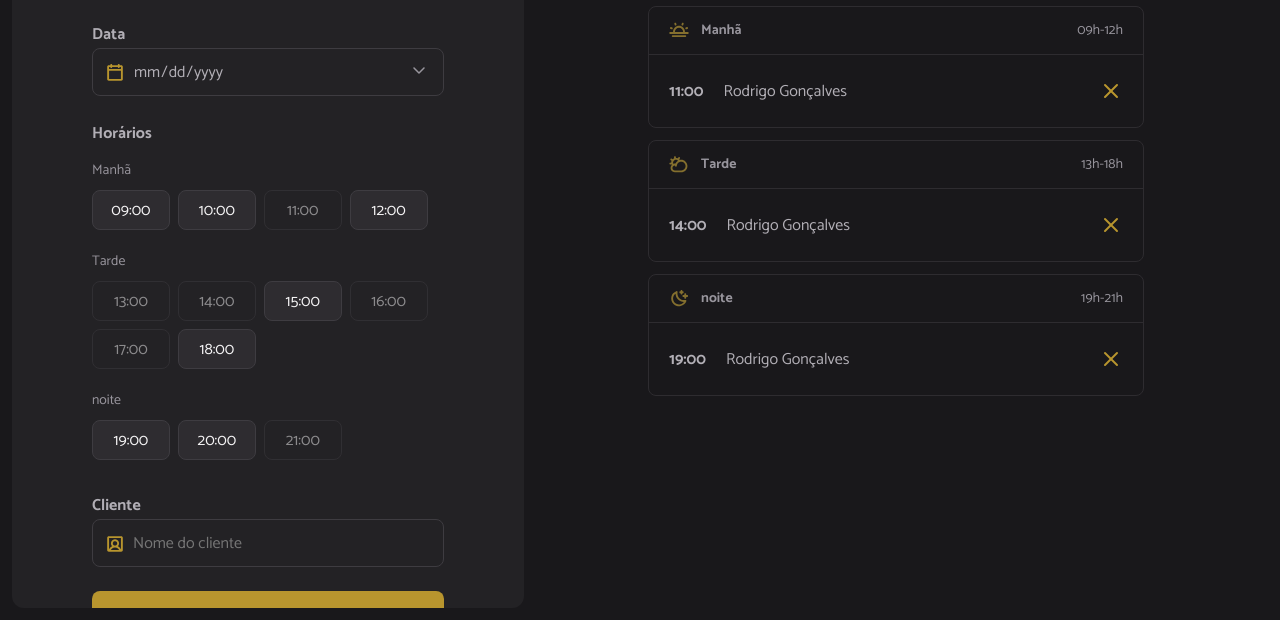
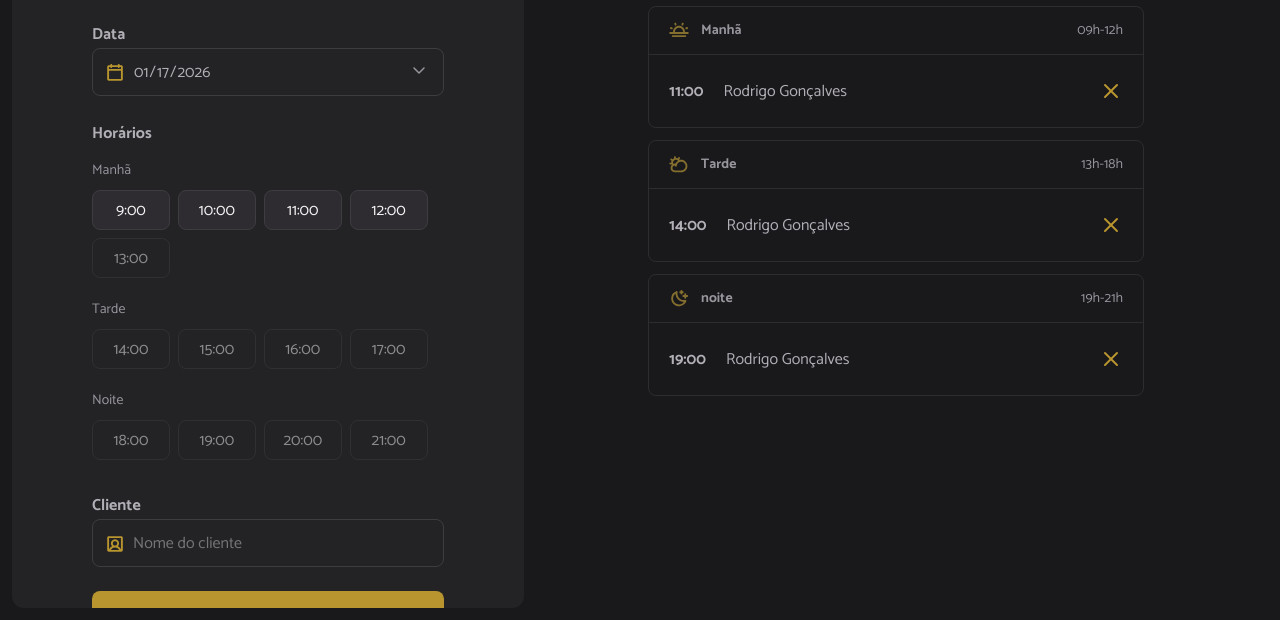
Before and after one commit to keewonf/hairday-fullstack, a website built with webpack: page index.html in a window 1280 px wide. Shown: the part 180-800 px from the top of the page. Built offline with nearby package versions, Linux system fonts and the light colour scheme.

Commit message:
feat: add modular structure and dynamic hours rendering

```diff
--- a/index.html
+++ b/index.html
@@ -37,67 +37,27 @@
         <span class="label">Horários</span>
         <ul id="hours" class="hours" aria-label="Horários disponíveis de manhã">
           <!-- Exemplo: Manhã -->
-          <li data-period="morning" class="hour-period">Manhã</li>
+          <!-- <li data-period="morning" class="hour-period">Manhã</li>
           <li data-period="morning" value="09:00" class="hour hour-available">
             09:00
-          </li>
-          <li data-period="morning" value="10:00" class="hour hour-available">
-            10:00
-          </li>
-          <li data-period="morning" value="11:00" class="hour hour-unavailable">
-            11:00
-          </li>
-          <li data-period="morning" value="12:00" class="hour hour-available">
-            12:00
-          </li>
+          </li> -->
           <!-- Exemplo: Tarde  -->
-          <li data-period="morning" class="hour-period">Tarde</li>
+          <!-- <li data-period="afternoon" class="hour-period">Tarde</li>
           <li
             data-period="afternoon"
             value="13:00"
             class="hour hour-unavailable"
           >
             13:00
-          </li>
-          <li
-            data-period="afternoon"
-            value="14:00"
-            class="hour hour-unavailable"
-          >
-            14:00
-          </li>
-          <li data-period="afternoon" value="15:00" class="hour hour-available">
-            15:00
-          </li>
-          <li
-            data-period="afternoon"
-            value="16:00"
-            class="hour hour-unavailable"
-          >
-            16:00
-          </li>
-          <li
-            data-period="afternoon"
-            value="17:00"
-            class="hour hour-unavailable"
-          >
-            17:00
-          </li>
-          <li data-period="afternoon" value="18:00" class="hour hour-available">
-            18:00
-          </li>
+          </li> -->
+
           <!-- Exemplo: Noite -->
-          <li data-period="morning" class="hour-period">noite</li>
+          <!-- <li data-period="night" class="hour-period">noite</li>
 
           <li data-period="night" value="19:00" class="hour hour-available">
             19:00
           </li>
-          <li data-period="night" value="20:00" class="hour hour-available">
-            20:00
-          </li>
-          <li data-period="night" value="21:00" class="hour hour-unavailable">
-            21:00
-          </li>
+          -->
         </ul>
 
         <label for="client" class="label">Cliente</label>
--- a/src/main.js
+++ b/src/main.js
@@ -2,10 +2,13 @@
 
 // dayjs
 import "./libs/dayjs.js";
+import dayjs from "dayjs";
 
 // CSS
 import "./styles/global.css";
 import "./styles/form.css";
 import "./styles/schedule.css";
 
-import dayjs from "dayjs";
+// JS
+import "./modules/form/submit.js";
+import "./modules/page-load.js";
--- /dev/null
+++ b/src/modules/form/hours-load.js
@@ -0,0 +1,53 @@
+import dayjs from "dayjs";
+
+import { openingHours } from "../../utils/opening-hours.js";
+
+const hours = document.getElementById("hours");
+
+export function hoursLoad({ date }) {
+  const opening = openingHours.map((hour) => {
+    const [scheduleHour] = hour.split(":");
+
+    const isHourPast = dayjs(date).add(scheduleHour, "hour").isAfter(dayjs());
+    return {
+      hour,
+      available: !isHourPast,
+    };
+  });
+
+  // Render schedules
+  opening.forEach(({ hour, available }) => {
+    const period = getPeriod(hour);
+    const li = document.createElement("li");
+    li.classList.add("hour");
+    li.classList.add(available ? "hour-available" : "hour-unavailable");
+    li.textContent = hour;
+    li.dataset.period = period;
+    li.setAttribute("value", hour);
+
+    if (hour === "9:00") {
+      hourHeaderAdd("Manhã");
+    } else if (hour === "14:00") {
+      hourHeaderAdd("Tarde");
+    } else if (hour === "18:00") {
+      hourHeaderAdd("Noite");
+    }
+    hours.appendChild(li);
+  });
+}
+
+function getPeriod(hour) {
+  const h = Number(hour.split(":")[0]);
+
+  if (h <= 12) return "morning";
+  if (h <= 17) return "afternoon";
+  return "night";
+}
+
+function hourHeaderAdd(title) {
+  const header = document.createElement("li");
+  header.classList.add("hour-period");
+  header.textContent = title;
+
+  hours.append(header);
+}
--- /dev/null
+++ b/src/modules/form/submit.js
@@ -0,0 +1,17 @@
+import dayjs from "dayjs";
+
+const form = document.querySelector("form");
+const selectedDate = document.getElementById("date");
+
+form.addEventListener("submit", (e) => {
+  e.preventDefault();
+
+  console.log("Enviado");
+});
+
+// Today date
+const inputToday = dayjs(new Date()).format("YYYY-MM-DD");
+
+//Load actual date and defines min date
+selectedDate.value = inputToday;
+selectedDate.min = inputToday;
--- /dev/null
+++ b/src/modules/page-load.js
@@ -0,0 +1,5 @@
+import { schedulesDay } from "./schedules/load.js";
+
+document.addEventListener("DOMContentLoaded", function () {
+  schedulesDay();
+});
--- /dev/null
+++ b/src/modules/schedules/load.js
@@ -0,0 +1,7 @@
+import { hoursLoad } from "../form/hours-load";
+
+const selectedDate = document.getElementById("date");
+export function schedulesDay() {
+  const date = selectedDate.value;
+  hoursLoad({ date });
+}
--- /dev/null
+++ b/src/utils/opening-hours.js
@@ -0,0 +1,15 @@
+export const openingHours = [
+  "9:00",
+  "10:00",
+  "11:00",
+  "12:00",
+  "13:00",
+  "14:00",
+  "15:00",
+  "16:00",
+  "17:00",
+  "18:00",
+  "19:00",
+  "20:00",
+  "21:00",
+];
```
Also changed, not shown: server.json (+8 -1 lines), src/modules/form/form.js (added, +63 -0 lines).
